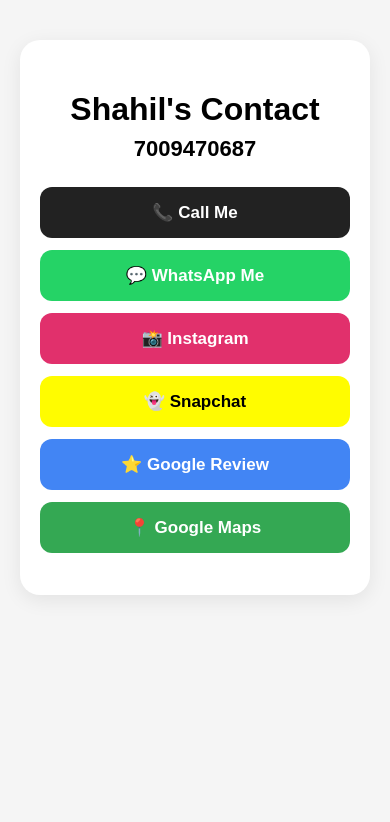
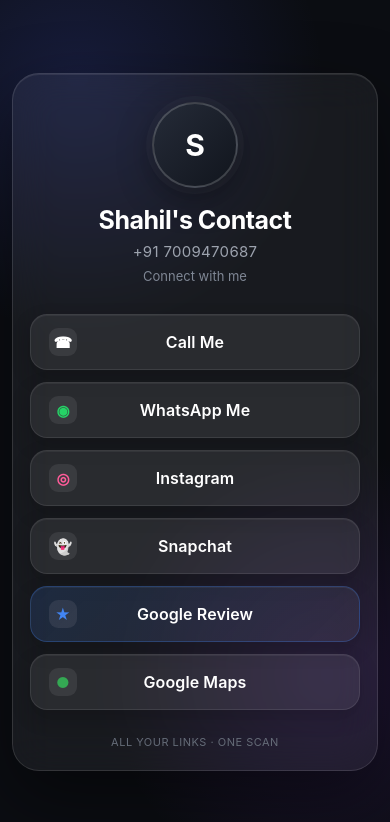
Before and after one commit to Digitalnestmedia01/my-number, a plain HTML site: page index.html in a window 390 px wide. Drawn offline with Linux system fonts and the light colour scheme.

Commit message:
Refactor index.html for modern design and layout
Updated HTML structure and styles for improved design and responsiveness.

```diff
--- a/index.html
+++ b/index.html
@@ -1,125 +1,359 @@
 <!DOCTYPE html>
 <html lang="en">
 <head>
-  <meta name="viewport" content="width=device-width, initial-scale=1">
+  <meta charset="UTF-8">
+  <meta name="viewport" content="width=device-width, initial-scale=1.0">
   <title>Shahil's Contact</title>
 
   <style>
+    :root {
+      --background: #0b0d12;
+      --card: rgba(255, 255, 255, 0.07);
+      --border: rgba(255, 255, 255, 0.12);
+      --text: #ffffff;
+      --muted: #9da3ae;
+      --button: rgba(255, 255, 255, 0.08);
+    }
+
     * {
       box-sizing: border-box;
+      margin: 0;
+      padding: 0;
     }
 
     body {
-      margin: 0;
-      font-family: Arial, sans-serif;
-      background: #f5f5f5;
-      text-align: center;
-      padding: 40px 20px;
+      min-height: 100vh;
+      font-family: -apple-system, BlinkMacSystemFont, "Segoe UI", Arial, sans-serif;
+      background:
+        radial-gradient(circle at 20% 10%, rgba(80, 100, 255, 0.18), transparent 30%),
+        radial-gradient(circle at 85% 80%, rgba(150, 60, 255, 0.14), transparent 30%),
+        var(--background);
+      color: var(--text);
+      display: flex;
+      justify-content: center;
+      align-items: center;
+      padding: 24px 16px;
+      overflow-x: hidden;
     }
 
     .container {
-      max-width: 420px;
-      margin: auto;
-      background: white;
-      padding: 30px 20px;
-      border-radius: 20px;
-      box-shadow: 0 5px 20px rgba(0,0,0,0.08);
+      width: 100%;
+      max-width: 430px;
+      padding: 32px 22px 24px;
+      background: rgba(255, 255, 255, 0.055);
+      border: 1px solid var(--border);
+      border-radius: 30px;
+      backdrop-filter: blur(20px);
+      -webkit-backdrop-filter: blur(20px);
+      box-shadow:
+        0 25px 70px rgba(0, 0, 0, 0.45),
+        inset 0 1px 0 rgba(255, 255, 255, 0.08);
+      animation: fadeIn 0.7s ease;
+    }
+
+    /* Profile */
+
+    .profile {
+      text-align: center;
+      margin-bottom: 30px;
+    }
+
+    .profile-image {
+      width: 86px;
+      height: 86px;
+      margin: 0 auto 17px;
+      border-radius: 50%;
+      display: flex;
+      align-items: center;
+      justify-content: center;
+      font-size: 30px;
+      font-weight: 700;
+      color: white;
+
+      background:
+        linear-gradient(135deg, #252b38, #11151d);
+
+      border: 2px solid rgba(255, 255, 255, 0.18);
+
+      box-shadow:
+        0 0 0 6px rgba(255, 255, 255, 0.025),
+        0 10px 35px rgba(0, 0, 0, 0.4);
     }
 
     h1 {
-      margin-bottom: 8px;
+      font-size: 27px;
+      font-weight: 700;
+      letter-spacing: -0.5px;
+      margin-bottom: 7px;
     }
 
     .number {
-      font-size: 22px;
-      font-weight: bold;
-      margin-bottom: 25px;
+      color: var(--muted);
+      font-size: 15px;
+      letter-spacing: 0.3px;
+      margin-bottom: 7px;
+    }
+
+    .tagline {
+      color: #7f8794;
+      font-size: 13px;
+    }
+
+    /* Buttons */
+
+    .links {
+      display: flex;
+      flex-direction: column;
+      gap: 12px;
     }
 
     .button {
-      display: block;
+      position: relative;
+      display: flex;
+      align-items: center;
+      justify-content: center;
+      min-height: 58px;
       width: 100%;
-      padding: 15px;
-      margin: 12px 0;
-      border-radius: 12px;
+      padding: 15px 18px;
+
+      border-radius: 17px;
+      border: 1px solid rgba(255, 255, 255, 0.09);
+
+      background: var(--button);
+      color: white;
       text-decoration: none;
-      color: white;
-      font-size: 17px;
-      font-weight: bold;
+
+      font-size: 16px;
+      font-weight: 600;
+      letter-spacing: 0.1px;
+
+      box-shadow:
+        0 8px 20px rgba(0, 0, 0, 0.18),
+        inset 0 1px 0 rgba(255, 255, 255, 0.05);
+
+      transition:
+        transform 0.2s ease,
+        background 0.2s ease,
+        border-color 0.2s ease,
+        box-shadow 0.2s ease;
     }
 
-    .call {
-      background: #222;
+    .button:hover {
+      transform: translateY(-3px);
+      background: rgba(255, 255, 255, 0.11);
+      border-color: rgba(255, 255, 255, 0.18);
+
+      box-shadow:
+        0 14px 28px rgba(0, 0, 0, 0.25),
+        inset 0 1px 0 rgba(255, 255, 255, 0.07);
     }
 
-    .whatsapp {
-      background: #25D366;
+    .button:active {
+      transform: scale(0.97);
     }
 
-    .instagram {
-      background: #E1306C;
+    .icon {
+      position: absolute;
+      left: 18px;
+      width: 28px;
+      height: 28px;
+
+      display: flex;
+      align-items: center;
+      justify-content: center;
+
+      border-radius: 9px;
+      background: rgba(255, 255, 255, 0.08);
+
+      font-size: 15px;
     }
 
-    .snapchat {
-      background: #FFFC00;
-      color: black;
+    /* Individual accent colors */
+
+    .call .icon {
+      color: #ffffff;
     }
 
-    .review {
-      background: #4285F4;
+    .whatsapp .icon {
+      color: #25D366;
     }
 
-    .maps {
-      background: #34A853;
+    .instagram .icon {
+      color: #ff5c9a;
+    }
+
+    .snapchat .icon {
+      color: #ffe600;
+    }
+
+    .review .icon {
+      color: #4285F4;
+    }
+
+    .maps .icon {
+      color: #34A853;
+    }
+
+    /* Google Review emphasis */
+
+    .review {
+      background: linear-gradient(
+        135deg,
+        rgba(66, 133, 244, 0.16),
+        rgba(255, 255, 255, 0.06)
+      );
+
+      border-color: rgba(66, 133, 244, 0.28);
+    }
+
+    .review:hover {
+      background: linear-gradient(
+        135deg,
+        rgba(66, 133, 244, 0.23),
+        rgba(255, 255, 255, 0.08)
+      );
+    }
+
+    /* Footer */
+
+    .footer {
+      text-align: center;
+      margin-top: 25px;
+      color: #656c78;
+      font-size: 11px;
+      letter-spacing: 0.5px;
+    }
+
+    /* Animation */
+
+    @keyframes fadeIn {
+      from {
+        opacity: 0;
+        transform: translateY(15px);
+      }
+
+      to {
+        opacity: 1;
+        transform: translateY(0);
+      }
+    }
+
+    /* Mobile adjustments */
+
+    @media (max-width: 480px) {
+      body {
+        padding: 16px 12px;
+      }
+
+      .container {
+        padding: 28px 17px 21px;
+        border-radius: 27px;
+      }
+
+      h1 {
+        font-size: 25px;
+      }
+
+      .button {
+        min-height: 56px;
+      }
     }
   </style>
 </head>
 
 <body>
 
-  <div class="container">
+  <main class="container">
+
+    <section class="profile">
+
+      <div class="profile-image">
+        S
+      </div>
 
       <h1>Shahil's Contact</h1>
 
       <div class="number">
-      7009470687
+        +91 7009470687
       </div>
 
+      <div class="tagline">
+        Connect with me
+      </div>
+
+    </section>
+
+
+    <section class="links">
+
       <a class="button call" href="tel:+917009470687">
-      📞 Call Me
+        <span class="icon">☎</span>
+        Call Me
       </a>
 
-    <a class="button whatsapp"
+
+      <a
+        class="button whatsapp"
         href="https://wa.me/917009470687"
-       target="_blank">
-      💬 WhatsApp Me
+        target="_blank"
+        rel="noopener noreferrer"
+      >
+        <span class="icon">◉</span>
+        WhatsApp Me
       </a>
 
-    <a class="button instagram"
+
+      <a
+        class="button instagram"
         href="https://www.instagram.com/shahil_dhindsa08/"
-       target="_blank">
-      📸 Instagram
+        target="_blank"
+        rel="noopener noreferrer"
+      >
+        <span class="icon">◎</span>
+        Instagram
       </a>
 
-    <a class="button snapchat"
+
+      <a
+        class="button snapchat"
         href="https://www.snapchat.com/add/dhindsaa_08"
-       target="_blank">
-      👻 Snapchat
+        target="_blank"
+        rel="noopener noreferrer"
+      >
+        <span class="icon">👻</span>
+        Snapchat
       </a>
 
-    <a class="button review"
+
+      <a
+        class="button review"
         href="https://maps.app.goo.gl/QCT3MUH9Px8vfrpT9?g_st=ic"
-       target="_blank">
-      ⭐ Google Review
+        target="_blank"
+        rel="noopener noreferrer"
+      >
+        <span class="icon">★</span>
+        Google Review
       </a>
 
-    <a class="button maps"
+
+      <a
+        class="button maps"
         href="https://maps.app.goo.gl/QCT3MUH9Px8vfrpT9?g_st=ic"
-       target="_blank">
-      📍 Google Maps
+        target="_blank"
+        rel="noopener noreferrer"
+      >
+        <span class="icon">●</span>
+        Google Maps
       </a>
 
+    </section>
+
+
+    <div class="footer">
+      ALL YOUR LINKS · ONE SCAN
     </div>
+
+  </main>
 
 </body>
 </html>
```
Lines whose indentation alone changed are shown as unchanged.
